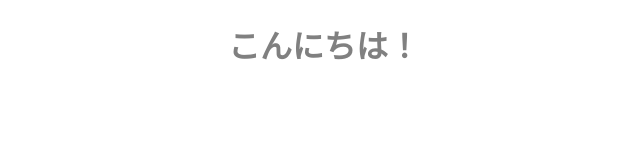
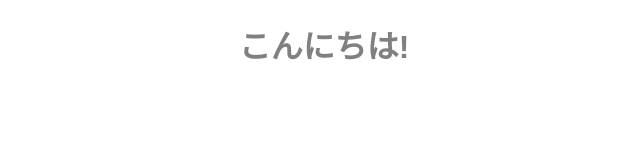
Before and after one commit to ma-108/font-test, a plain HTML site: page index.html in a window 1280 px wide. Shown: the whole page, without its empty margins (316-956 px from the left). Drawn offline with Linux system fonts and the light colour scheme; a web font is replaced by a local one.

Commit message:
Update index.html

```diff
--- a/index.html
+++ b/index.html
@@ -6,6 +6,6 @@
   <link rel="stylesheet" href="style.css">
 </head>
 <body>
-  <h1>こんにちは！</h1>
+  <h1>こんにちは!</h1>
 </body>
 </html>
```
